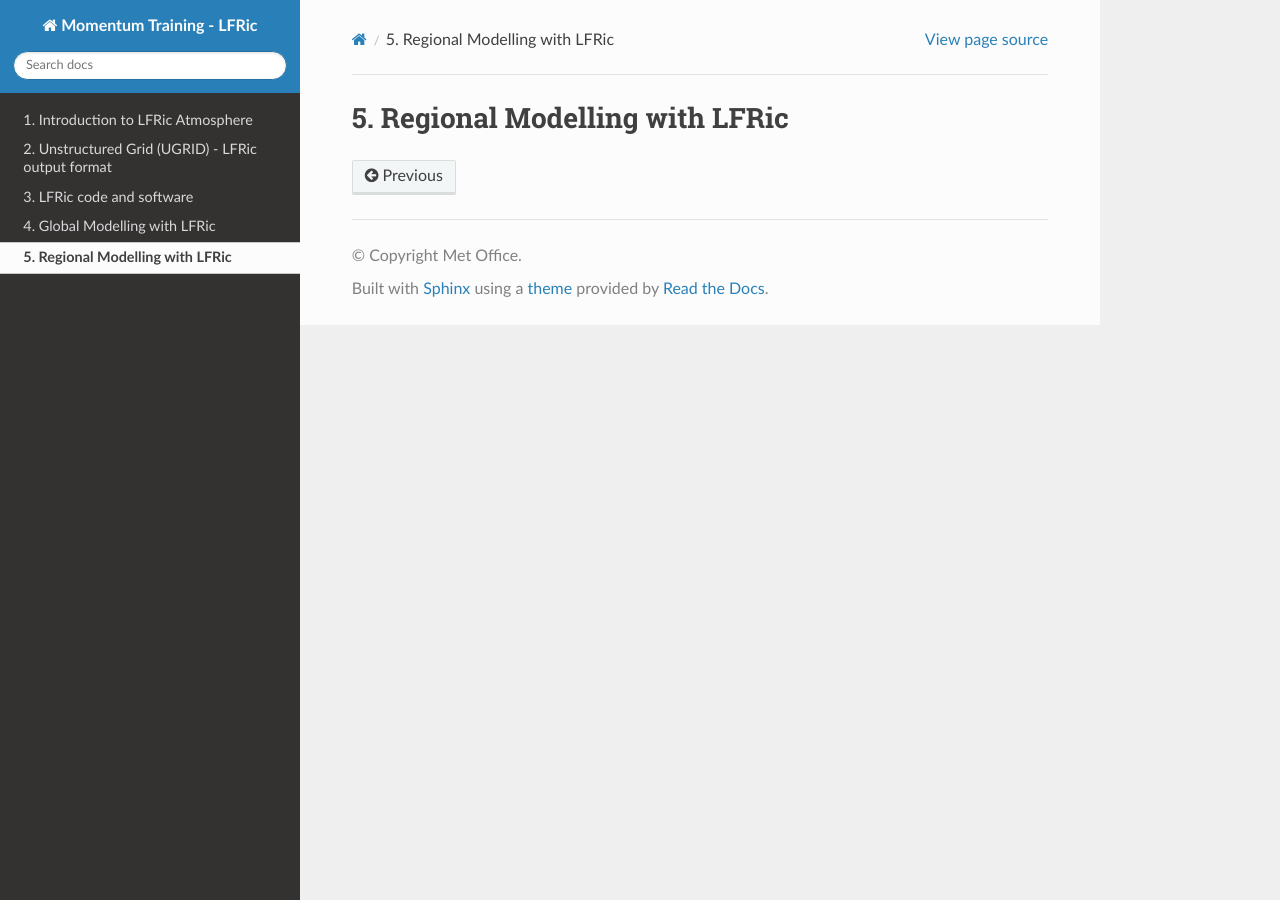
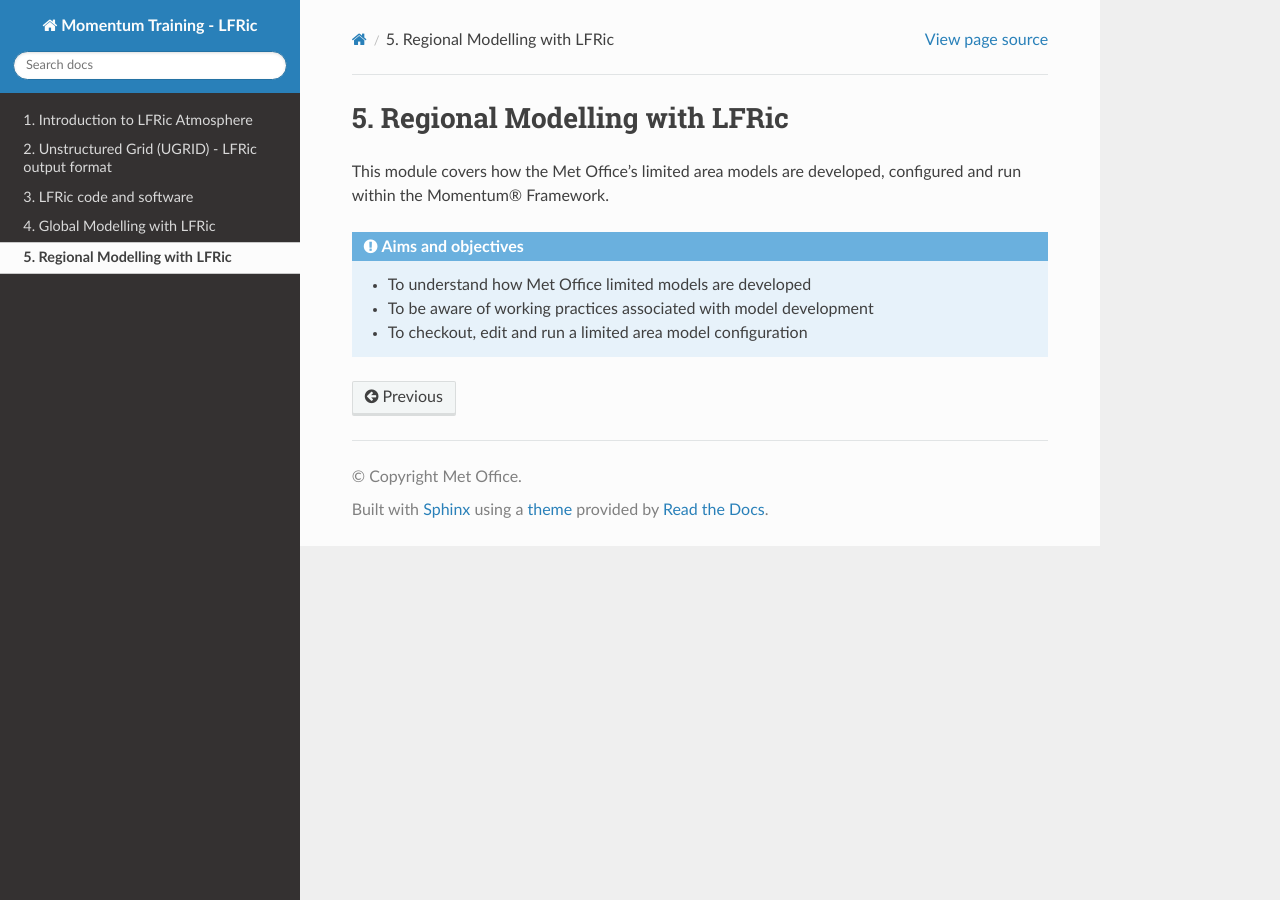
Before and after one commit to MetOffice/LFRic-Atmosphere-Training, a Sphinx documentation site: the page built from source/ral_science_configs/index.rst, in a window 1280 px wide. Built offline with Sphinx 7.4.7 and the Read the Docs theme 3.1.0, drawn with Linux system fonts in a browser that asks for light colours.

Commit message:
restruture ral_science_configs

```diff
--- a/source/ral_science_configs/index.rst
+++ b/source/ral_science_configs/index.rst
@@ -1,2 +1,11 @@
+********************************
 5. Regional Modelling with LFRic
-================================
+********************************
+
+This module covers how the Met Office's limited area models are developed, configured and run within the Momentum® Framework.
+
+.. admonition:: Aims and objectives
+
+   * To understand how Met Office limited models are developed
+   * To be aware of working practices associated with model development
+   * To checkout, edit and run a limited area model configuration
```
